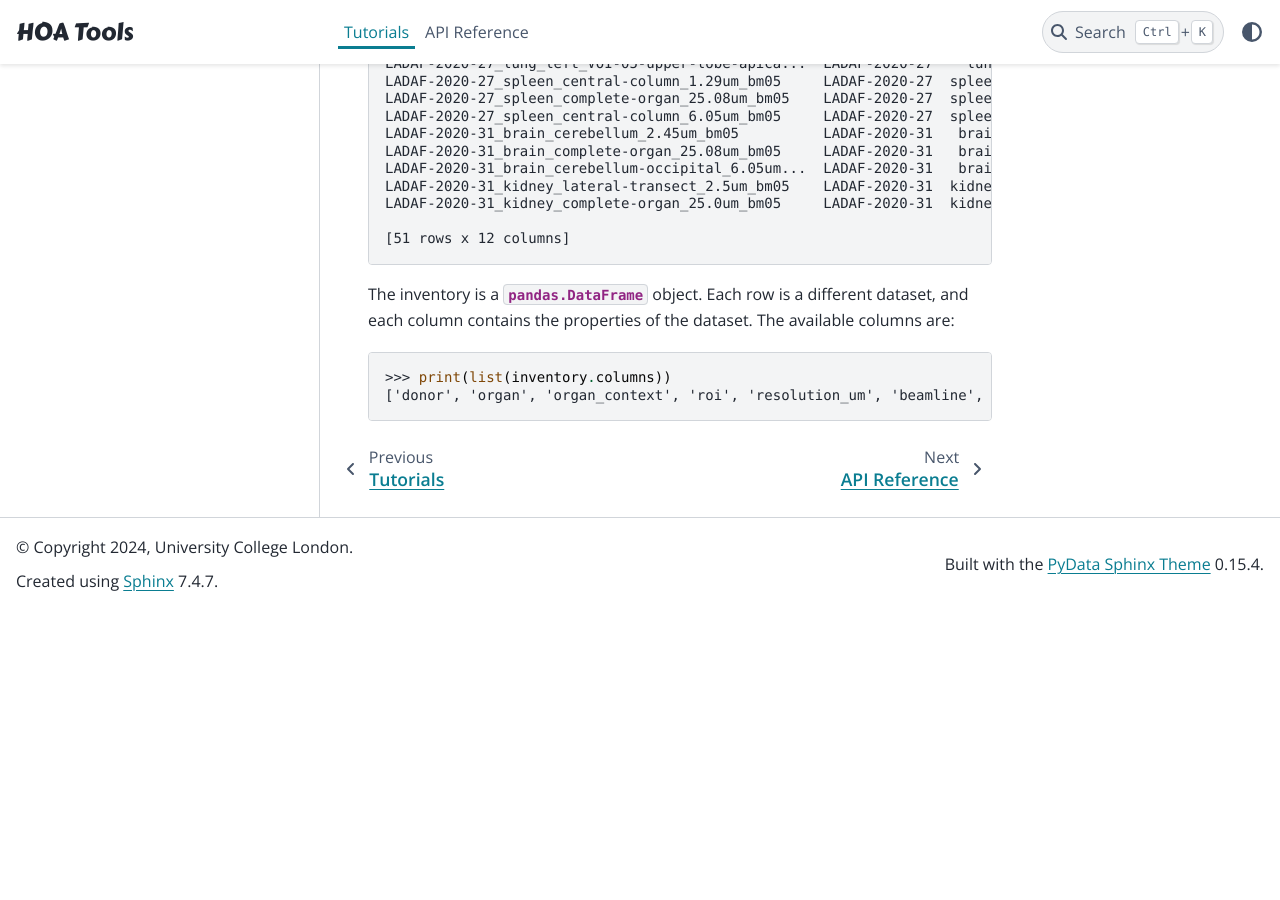
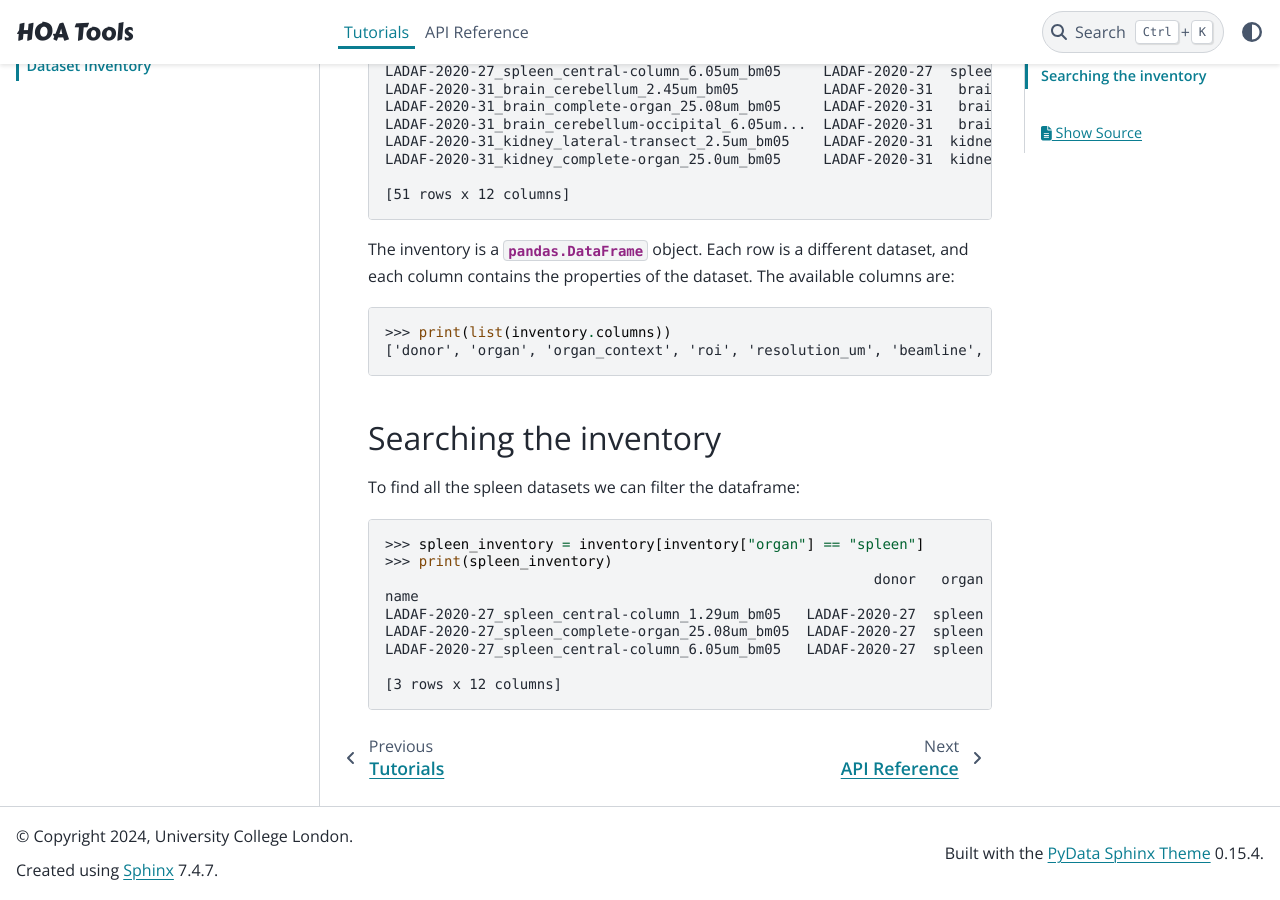
Before and after one commit to HumanOrganAtlas/hoa-tools, a Sphinx documentation site: the page built from docs/tutorials/inventory.rst, in a window 1280 px wide and 900 px high, scrolled down 1251 px. Built offline with Sphinx 7.4.7 and the PyData theme 0.15.4, drawn with Linux system fonts in a browser that asks for light colours; before the commit the page ends 1862 px from its top, so only the background shows below that; some of the changed text lies outside the part shown.

Commit message:
Find all spleen datasets

```diff
--- a/docs/tutorials/inventory.rst
+++ b/docs/tutorials/inventory.rst
@@ -1,10 +1,8 @@
 Dataset Inventory
 =================
 
-The `hoa_tools.inventory` module contains tools for loading and working with
-the inventory of datasets available in the Human Organ Atlas.
-
-In this tutorial the end goal is to find all the datasets that are lungs.
+In this tutorial we will use the  `hoa_tools.inventory` module
+to find all the spleen datasets in the Human Organ Atlas.
 
 Loading the inventory
 ---------------------
@@ -75,3 +73,18 @@ contains the properties of the dataset. The available columns are::
 
     >>> print(list(inventory.columns))
     ['donor', 'organ', 'organ_context', 'roi', 'resolution_um', 'beamline', 'nx', 'ny', 'nz', 'contrast_low', 'contrast_high', 'size_gb_uncompressed']
+
+Searching the inventory
+-----------------------
+
+To find all the spleen datasets we can filter the dataframe::
+
+    >>> spleen_inventory = inventory[inventory["organ"] == "spleen"]
+    >>> print(spleen_inventory)
+                                                              donor   organ organ_context             roi  resolution_um  ...    ny     nz  contrast_low  contrast_high  size_gb_uncompressed
+    name                                                                                                                  ...
+    LADAF-2020-27_spleen_central-column_1.29um_bm05   LADAF-2020-27  spleen           NaN  central-column           1.29  ...  3823  10982         27852          30408            321.011086
+    LADAF-2020-27_spleen_complete-organ_25.08um_bm05  LADAF-2020-27  spleen           NaN  complete-organ          25.08  ...  2151   1900         28069          33269             23.859322
+    LADAF-2020-27_spleen_central-column_6.05um_bm05   LADAF-2020-27  spleen           NaN  central-column           6.05  ...  3791   7540          4139           7143            216.724949
+    <BLANKLINE>
+    [3 rows x 12 columns]
```
